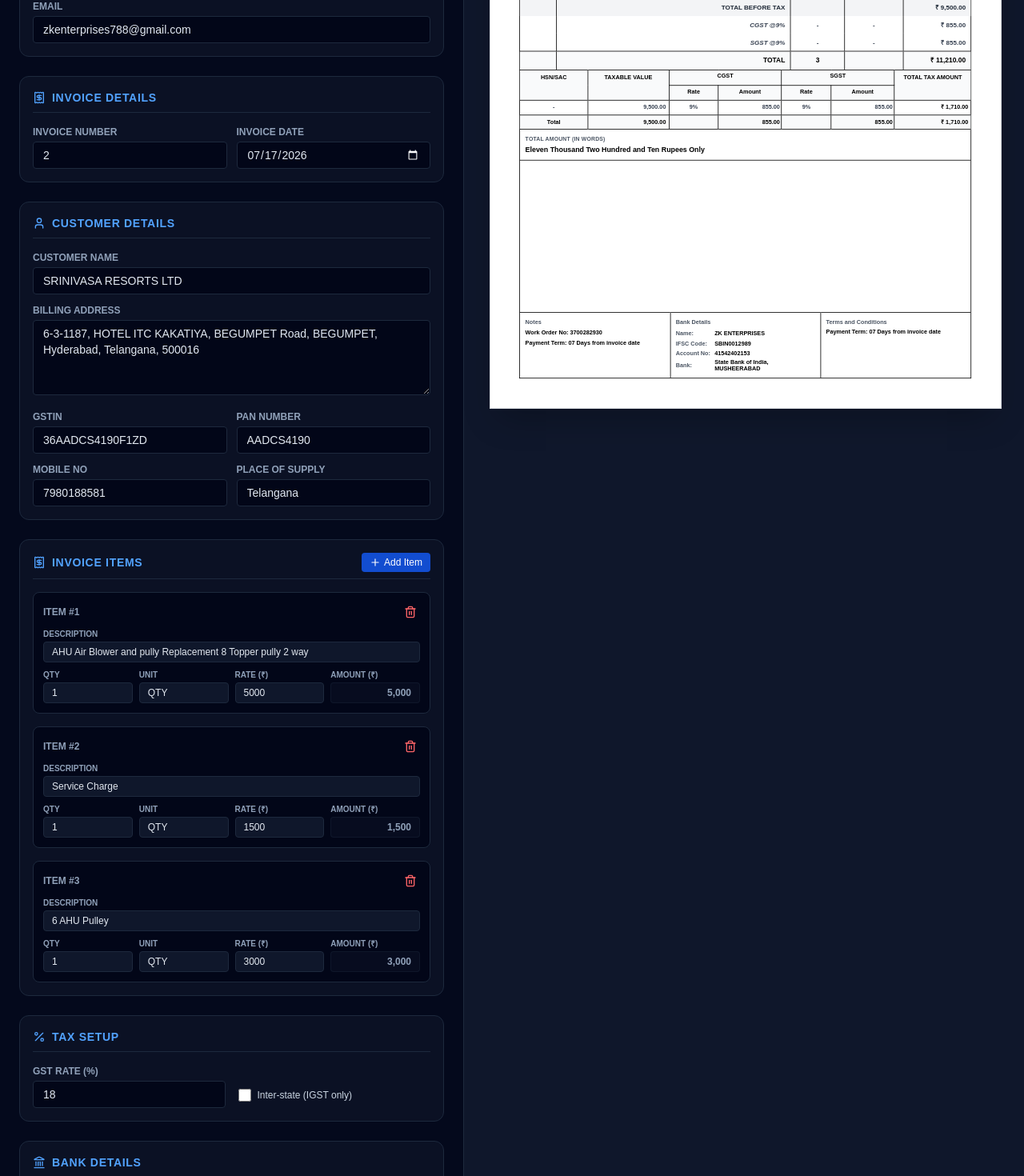
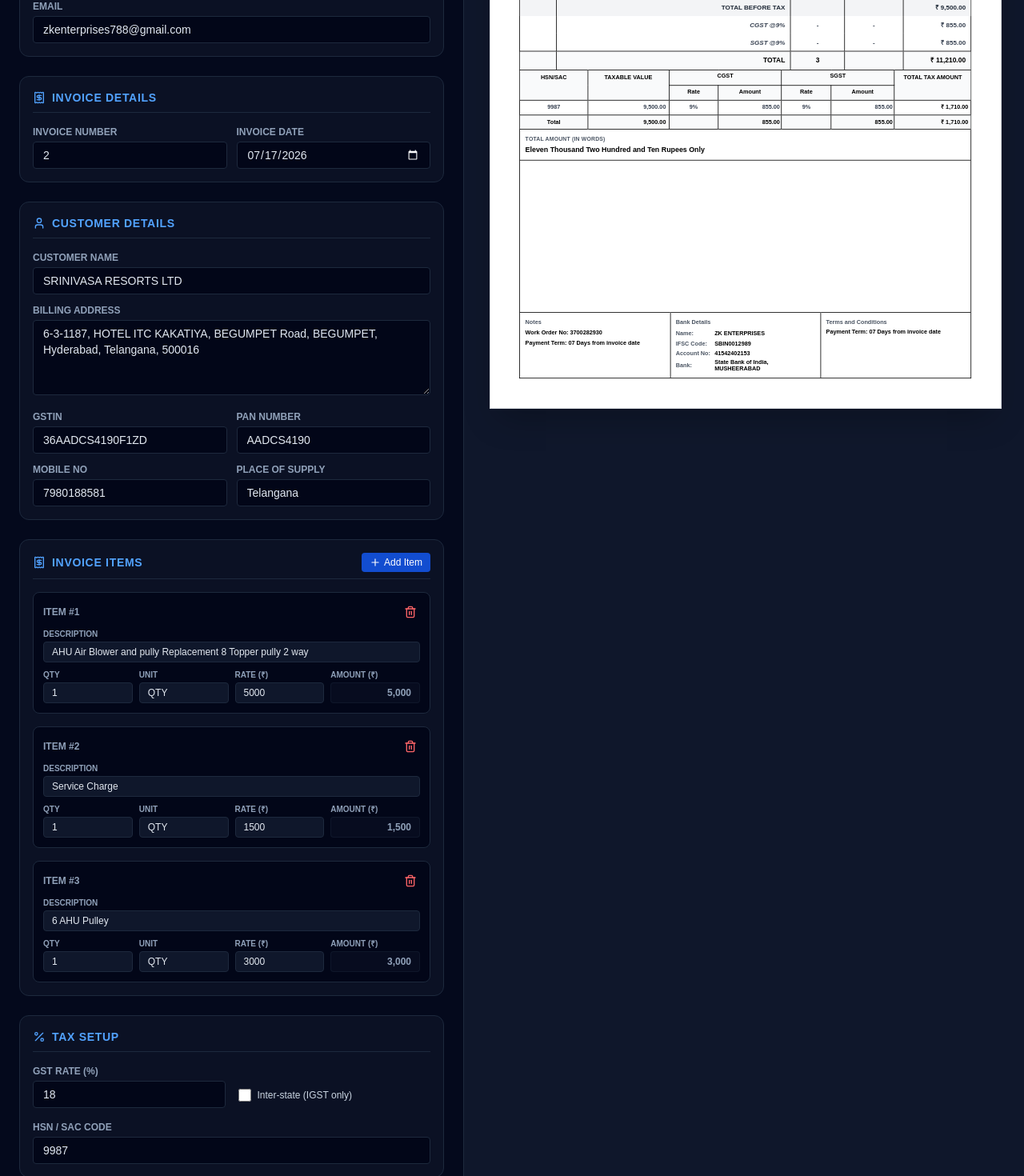
Before and after one commit to iamsyedmohammed/Z-K-Enterprises, a Next.js app: page / in a window 1280 px wide. Shown: the part 480-1950 px from the top of the page at 80% size. Built offline with nearby package versions, Linux system fonts and the light colour scheme.

Commit message:
Added the option to update the HSN / SAC Code from Frontend

```diff
--- a/src/app/page.tsx
+++ b/src/app/page.tsx
@@ -44,6 +44,7 @@
   // Taxes Configuration
   taxRatePercent: number | ""; // e.g. 18 -> CGST 9%, SGST 9%
   isInterState: boolean; // if true, use IGST instead of CGST + SGST
+  hsnSac: string;
 
   // Bank Details
   bankName: string;
@@ -105,6 +106,7 @@
 
   taxRatePercent: 18,
   isInterState: false,
+  hsnSac: "9987",
 
   bankName: "State Bank of India",
   bankBranch: "MUSHEERABAD",
@@ -686,6 +688,17 @@
                 </label>
               </div>
             </div>
+
+            <div>
+              <label className="block text-xs font-semibold text-slate-400 uppercase mb-1">HSN / SAC Code</label>
+              <input
+                type="text"
+                name="hsnSac"
+                value={data.hsnSac || ""}
+                onChange={handleChange}
+                className="w-full bg-slate-950 border border-slate-800 rounded px-3 py-1.5 text-sm text-slate-200 focus:outline-none focus:border-blue-500"
+              />
+            </div>
           </div>
 
           {/* Bank Details */}
@@ -1117,7 +1130,7 @@
                       </thead>
                       <tbody>
                         <tr style={{ fontWeight: "600", color: "#374151" }}>
-                          <td style={{ borderRight: "1px solid black", padding: "4px" }}>-</td>
+                          <td style={{ borderRight: "1px solid black", padding: "4px" }}>{data.hsnSac || "-"}</td>
                           <td style={{ borderRight: "1px solid black", padding: "4px", textAlign: "right" }}>
                             {subtotal.toLocaleString("en-IN", { minimumFractionDigits: 2 })}
                           </td>
```
